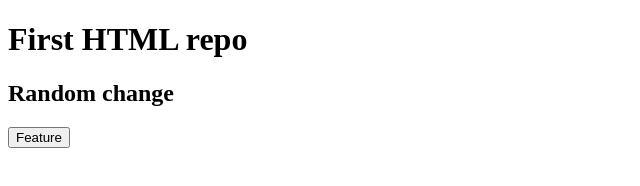
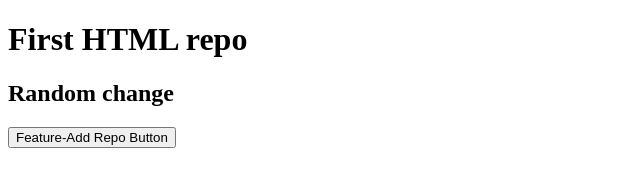
Before and after one commit to Shobharani292/HTML_CSS_JS_SVGIE, a plain HTML site: page index.html in a window 1280 px wide. Shown: the whole page, without its empty margins (0-640 px from the left). Drawn offline with Linux system fonts and the light colour scheme.

Commit message:
Feature_button

```diff
--- a/index.html
+++ b/index.html
@@ -3,6 +3,6 @@
     <head>
      <h1>First HTML repo</h1>
         <h2>Random change</h2>
-        <button>Feature</button>
+        <button class="buttonFeature">Feature-Add Repo Button</button>
     </head>
 </html>
```
